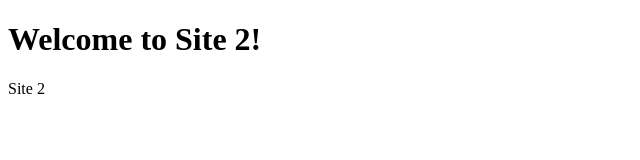
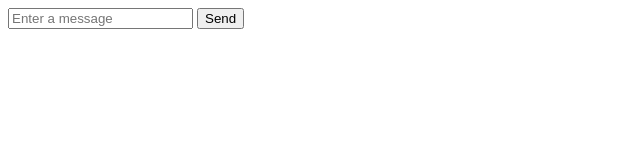
Before and after one commit to torarnehave1/site2, a website: page index.html in a window 1280 px wide. Shown: the whole page, without its empty margins (0-640 px from the left). Drawn offline with Linux system fonts and the light colour scheme.

Commit message:
"Update index.html title and add form for message submission"
This commit message accurately describes the changes made in the code diff. It mentions the update to the title element and the addition of a form for submitting messages, without making any assumptions or interpretations about the reasons behind these changes.

```diff
--- a/index.html
+++ b/index.html
@@ -3,11 +3,12 @@
 <head>
     <meta charset="UTF-8">
     <meta name="viewport" content="width=device-width, initial-scale=1.0">
-    <title>Site 2</title>
+    <title>Test App</title>
 </head>
 <body>
-    <h1>Welcome to Site 2!</h1>
-
-    <p>Site 2</p>
+    <form action="/submit" method="post">
+        <input type="text" name="message" placeholder="Enter a message" required>
+        <button type="submit">Send</button>
+    </form>
 </body>
 </html>
```
